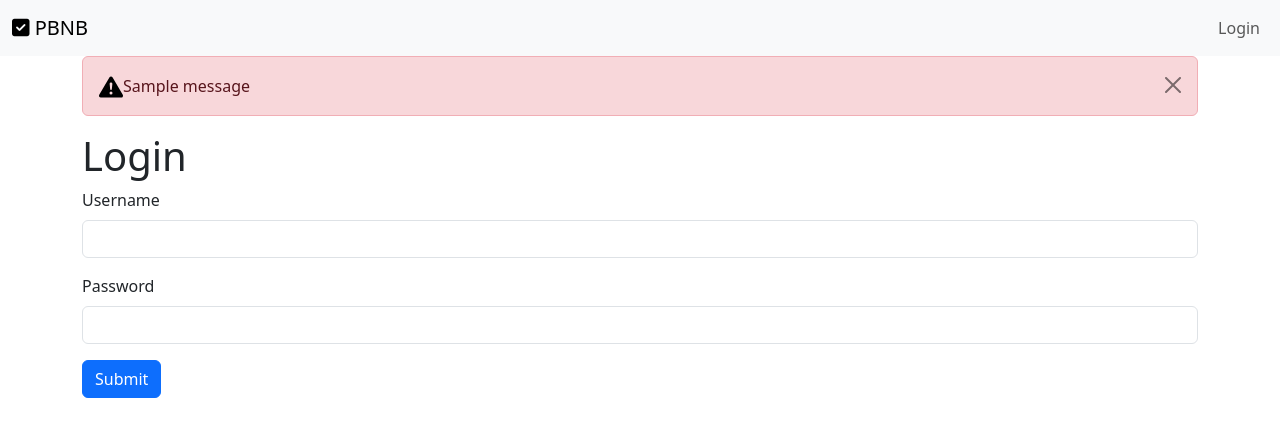
After one commit to Lukas-Foniok/projekt2, a Django app: page /login/ in a window 1280 px wide. The commit adds this page. Shown: the top 437 px of the page. Run offline with Django 4.2, Linux system fonts and the light colour scheme; one stand-in notice (Sample message) is shown; some libraries are stand-ins or nearby versions.

Commit message:
What am I doing with my life

```diff
--- /dev/null
+++ b/pbn_button/templates/base.html
@@ -0,0 +1,54 @@
+<!doctype html>
+<html lang="en">
+  <head>
+    <meta charset="utf-8">
+    <meta name="viewport" content="width=device-width, initial-scale=1">
+    <title>PBNB</title>
+    <link href="https://cdn.jsdelivr.net/npm/bootstrap@5.3.0-alpha2/dist/css/bootstrap.min.css" rel="stylesheet" integrity="sha384-aFq/bzH65dt+w6FI2ooMVUpc+21e0SRygnTpmBvdBgSdnuTN7QbdgL+OapgHtvPp" crossorigin="anonymous">
+    <script src="https://kit.fontawesome.com/af29a0e390.js" crossorigin="anonymous"></script>
+  </head>
+  <body>
+    <svg xmlns="http://www.w3.org/2000/svg" style="display: none;">
+        <symbol id="exclamation-triangle-fill" viewBox="0 0 16 16">
+            <path d="M8.982 1.566a1.13 1.13 0 0 0-1.96 0L.165 13.233c-.457.778.091 1.767.98 1.767h13.713c.889 0 1.438-.99.98-1.767L8.982 1.566zM8 5c.535 0 .954.462.9.995l-.35 3.507a.552.552 0 0 1-1.1 0L7.1 5.995A.905.905 0 0 1 8 5zm.002 6a1 1 0 1 1 0 2 1 1 0 0 1 0-2z"/>
+        </symbol>
+    </svg>
+
+    <nav class="navbar navbar-expand-lg bg-body-tertiary">
+        <div class="container-fluid">
+            <a class="navbar-brand" href="{% url 'index' %}">
+                <i class="fa-sharp fa-solid fa-square-check"></i>
+                PBNB
+            </a>
+            <div class="navbar-nav">
+                {% if not is_logged_in %}
+                    <a class="nav-link" href="{% url 'login_user' %}">Login</a>
+                {% else %}
+                    <a class="nav-link" href="{% url 'logout_user' %}">Logout</a>
+                {% endif %}
+            </div>
+        </div>
+      </nav>
+
+    <div class="container">
+        {% if messages %}
+            {% for message in messages %}
+            <div class="alert alert-danger alert-dismissible fade show d-flex align-items-center" role="alert">
+                <div>
+                    <svg style="width: 1.5em; height: 1.5em;"><use xlink:href="#exclamation-triangle-fill"/></svg>
+                </div>
+                <div>
+                    {{ message }}
+                    <button type="button" class="btn-close" data-bs-dismiss="alert" aria-label="Close"></button>
+                </div>
+            </div>
+            {% endfor %}
+        {% endif %}
+
+        {% block content %}
+        {% endblock %}
+    </div>
+
+    <script src="https://cdn.jsdelivr.net/npm/bootstrap@5.3.0-alpha2/dist/js/bootstrap.bundle.min.js" integrity="sha384-qKXV1j0HvMUeCBQ+QVp7JcfGl760yU08IQ+GpUo5hlbpg51QRiuqHAJz8+BrxE/N" crossorigin="anonymous"></script>
+  </body>
+</html>
--- /dev/null
+++ b/pbn_button/templates/index.html
@@ -0,0 +1,5 @@
+{% extends 'base.html' %}
+
+{% block content %}
+    <h1>Klikzbutn</h1>
+{% endblock %}
--- a/pbn_button/templates/login.html
+++ b/pbn_button/templates/login.html
@@ -1 +1,17 @@
-<h1>ahojda</h1>
+{% extends 'base.html' %}
+
+{% block content %}
+    <h1>Login</h1>
+    <form action="" method="POST">
+        {% csrf_token %}
+        <div class="mb-3">
+            <label for="exampleInputEmail1" class="form-label">Username</label>
+            <input type="text" class="form-control" name="username">
+        </div>
+        <div class="mb-3">
+            <label for="exampleInputPassword1" class="form-label">Password</label>
+            <input type="password" class="form-control" name="password">
+        </div>
+        <button type="submit" class="btn btn-primary">Submit</button>
+    </form>
+{% endblock %}
--- a/pbn_button/urls.py
+++ b/pbn_button/urls.py
@@ -2,5 +2,7 @@ from django.urls import path
 from . import views
 
 urlpatterns = [
-    path("login/", views.login)
+    path("login/", views.login_user, name='login_user'),
+    path("logout/", views.logout_user, name='logout_user'),
+    path("", views.index, name='index')
 ]
--- a/pbn_button/views.py
+++ b/pbn_button/views.py
@@ -1,7 +1,31 @@
-from django.shortcuts import render
+from django.shortcuts import render, redirect
+from django.contrib.auth import authenticate, login, logout
+from django.contrib import messages
 from django.http import HttpResponse
 
 # Create your views here.
 
-def login(request):
-    return render(request, "login.html")
+def login_user(request):
+    if request.method == 'POST':
+        username = request.POST['username']
+        password = request.POST['password']
+        user = authenticate(request, username=username, password=password)
+        if user is not None:
+            login(request, user)
+            return redirect('index')
+        else:
+            messages.success(request, 'There was an error, try again!')
+            return redirect('login_user')
+    else:
+        return render(request, "login.html", { 'is_logged_in': request.user.is_authenticated })
+
+def logout_user(request):
+    logout(request)
+    return redirect('login_user')
+
+def index(request):
+    if not request.user.is_authenticated:
+        messages.success(request, 'You cannot access that without logging in!')
+        return redirect('login_user')
+    else:
+        return render(request, 'index.html', { 'is_logged_in': True })
--- a/please_be_normal_button/settings.py
+++ b/please_be_normal_button/settings.py
@@ -36,6 +36,7 @@ INSTALLED_APPS = [
     'django.contrib.contenttypes',
     'django.contrib.messages',
     'django.contrib.staticfiles',
+    'django.contrib.sessions',
     'pbn_button',
 ]
 
--- a/please_be_normal_button/urls.py
+++ b/please_be_normal_button/urls.py
@@ -18,5 +18,6 @@ from django.urls import path, include
 
 urlpatterns = [
     path('admin/', admin.site.urls),
-    path("pbn_button/", include("pbn_button.urls"))
+    path('', include("pbn_button.urls")),
+    path('members/', include('django.contrib.auth.urls'))
 ]
```
Also changed, not shown: db.sqlite3.
